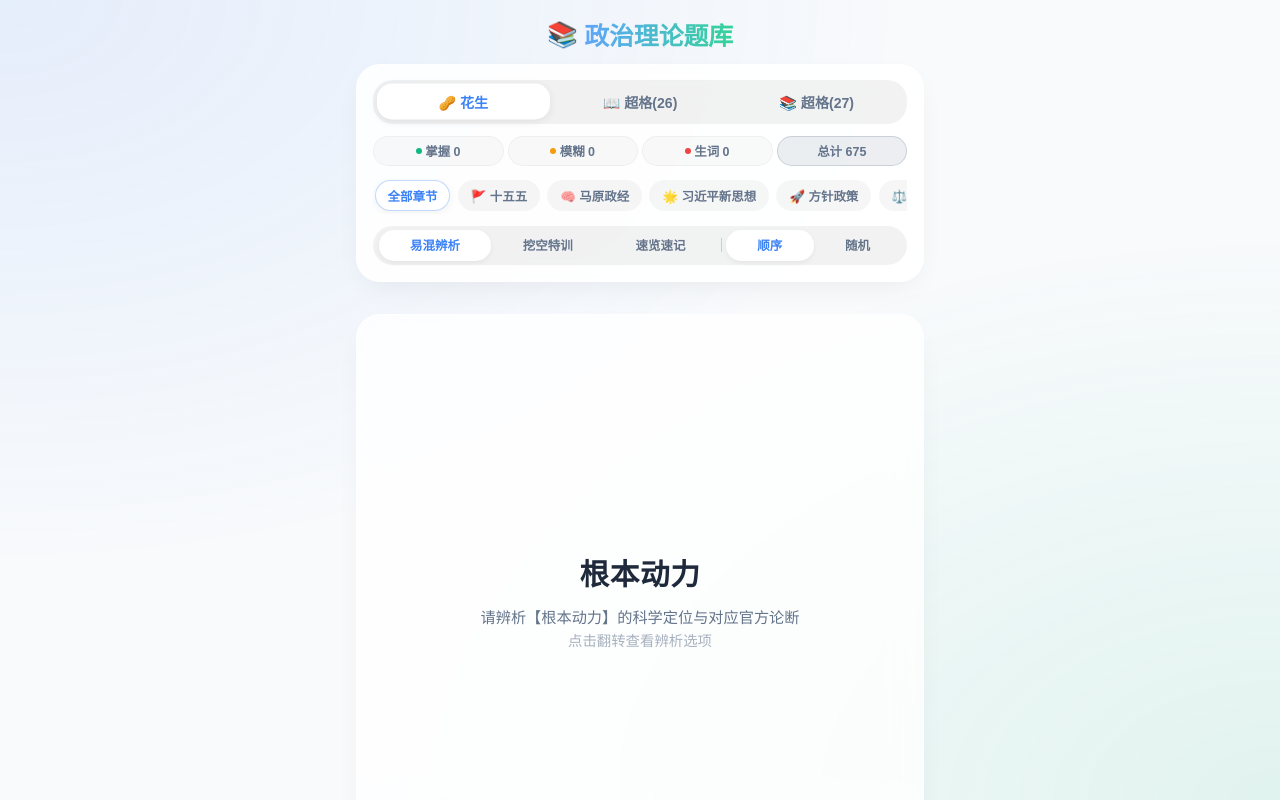
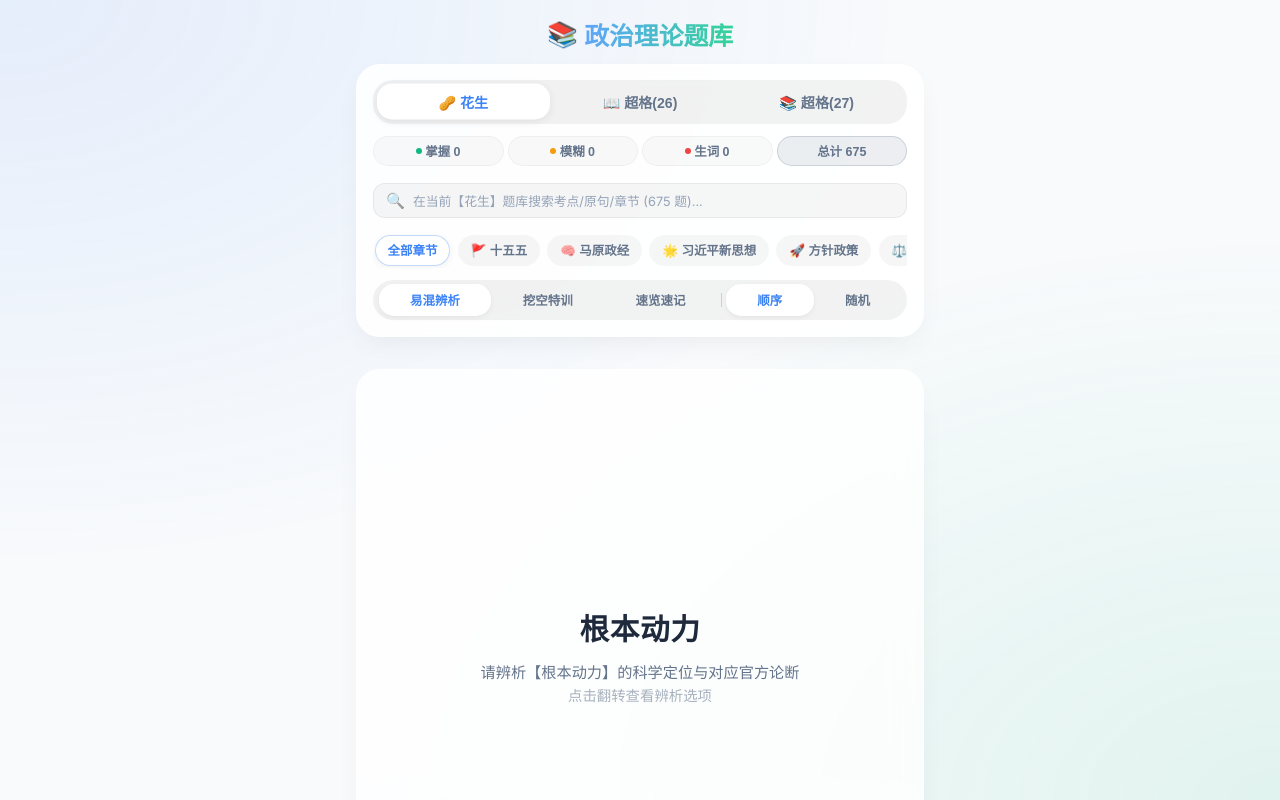
Before and after one commit to troses3/zhengzhi-fuxi, a React (Vite) app: page / in a window 1280 px wide. Shown: the top 800 px of the page. Built offline with nearby package versions, Linux system fonts and the light colour scheme.

Commit message:
feat(search): add instant multi-dimensional keyword search matching current active question bank across cards and speed mode

```diff
--- a/src/App.css
+++ b/src/App.css
@@ -191,6 +191,148 @@ body {
   background: rgba(100, 116, 139, 0.12);
   border-color: rgba(100, 116, 139, 0.25);
   color: var(--text-secondary);
+}
+
+/* 🔍 搜索栏样式 */
+.search-bar-container {
+  display: flex;
+  flex-direction: column;
+  gap: 0.35rem;
+  width: 100%;
+  margin: 0.35rem 0 0.15rem 0;
+}
+
+.search-input-box {
+  display: flex;
+  align-items: center;
+  background: rgba(0, 0, 0, 0.035);
+  border: 1.5px solid rgba(0, 0, 0, 0.06);
+  border-radius: 12px;
+  padding: 0.42rem 0.75rem;
+  transition: all 0.2s ease;
+  position: relative;
+}
+
+.search-input-box:focus-within {
+  background: #ffffff;
+  border-color: var(--accent-color);
+  box-shadow: 0 0 0 3px rgba(59, 130, 246, 0.12);
+}
+
+.search-icon {
+  font-size: 0.95rem;
+  margin-right: 0.5rem;
+  opacity: 0.6;
+  user-select: none;
+  display: flex;
+  align-items: center;
+}
+
+.search-input {
+  flex: 1;
+  border: none;
+  background: transparent;
+  outline: none;
+  font-size: 0.86rem;
+  color: var(--text-primary);
+  font-family: inherit;
+  min-width: 0;
+}
+
+.search-input::placeholder {
+  color: #94a3b8;
+  font-size: 0.8rem;
+}
+
+.search-clear-btn {
+  background: #cbd5e1;
+  border: none;
+  color: #475569;
+  width: 18px;
+  height: 18px;
+  border-radius: 50%;
+  display: flex;
+  align-items: center;
+  justify-content: center;
+  font-size: 0.65rem;
+  font-weight: bold;
+  cursor: pointer;
+  padding: 0;
+  margin-left: 0.4rem;
+  transition: background 0.15s;
+}
+
+.search-clear-btn:hover {
+  background: #94a3b8;
+  color: white;
+}
+
+.search-result-pill {
+  font-size: 0.75rem;
+  color: var(--accent-color);
+  background: rgba(59, 130, 246, 0.08);
+  padding: 0.15rem 0.55rem;
+  border-radius: 6px;
+  width: fit-content;
+  align-self: flex-start;
+  font-weight: 600;
+}
+
+.speed-search-tag {
+  font-size: 0.85rem;
+  color: var(--accent-color);
+  font-weight: normal;
+}
+
+/* 空状态卡片 */
+.empty-state-card {
+  background: white;
+  border-radius: 20px;
+  padding: 2.5rem 1.5rem;
+  text-align: center;
+  box-shadow: 0 10px 30px rgba(0, 0, 0, 0.04);
+  display: flex;
+  flex-direction: column;
+  align-items: center;
+  gap: 0.6rem;
+  margin: 1rem 0;
+}
+
+.empty-state-icon {
+  font-size: 2.5rem;
+  margin-bottom: 0.2rem;
+}
+
+.empty-state-card h3 {
+  font-size: 1.05rem;
+  color: var(--text-primary);
+  font-weight: 700;
+  margin: 0;
+}
+
+.empty-state-card p {
+  font-size: 0.85rem;
+  color: var(--text-secondary);
+  max-width: 280px;
+  line-height: 1.5;
+  margin: 0;
+}
+
+.empty-state-btn {
+  margin-top: 0.5rem;
+  background: var(--accent-color);
+  color: white;
+  border: none;
+  padding: 0.45rem 1.2rem;
+  border-radius: 10px;
+  font-size: 0.85rem;
+  font-weight: 600;
+  cursor: pointer;
+  transition: opacity 0.2s;
+}
+
+.empty-state-btn:hover {
+  opacity: 0.9;
 }
 
 /* 分类横向滑动条（第一行优化） */
--- a/src/App.jsx
+++ b/src/App.jsx
@@ -174,6 +174,7 @@ function App() {
 
   const [shuffledOptions, setShuffledOptions] = useState([]);
   const [selectedOption, setSelectedOption] = useState(null);
+  const [searchQuery, setSearchQuery] = useState('');
 
   const cardBackInnerRef = useRef(null);
   const [cardHeight, setCardHeight] = useState('340px');
@@ -227,7 +228,7 @@ function App() {
       } else {
         storageKey = 'pt-tracker-v17-chaoge27-cloze';
         oldKey = 'pt-tracker-v16-chaoge27-cloze';
-        sourceData = chaogePoliticalTheory; // 2027 纯享精选版 (137题)
+        sourceData = chaogePoliticalTheory; // 2027 纯享精选版 (137/421题)
       }
     }
 
@@ -318,8 +319,23 @@ function App() {
     }
   }, [items, dataSource, activeMode]);
 
-  // Filtered by chapter
+  // Filtered by chapter & search query
   const currentCategoryItems = items.filter(item => {
+    // 🔍 实时多维度匹配当前题库
+    if (searchQuery.trim()) {
+      const q = searchQuery.trim().toLowerCase();
+      const w = (item.word || '').toLowerCase();
+      const m = (item.meaning || '').toLowerCase();
+      const h = (item.hint || '').toLowerCase();
+      const g = (item.group || '').toLowerCase();
+      const c = (item.chapter || '').toLowerCase();
+      const t = (item.title || '').toLowerCase();
+      const s = (item.subtitle || '').toLowerCase();
+      const d = (item.distractors || []).map(x => x.word || '').join(' ').toLowerCase();
+      const matchesSearch = w.includes(q) || m.includes(q) || h.includes(q) || g.includes(q) || c.includes(q) || t.includes(q) || s.includes(q) || d.includes(q);
+      if (!matchesSearch) return false;
+    }
+
     if (selectedCategory === 'all') return true;
     return item.chapter === selectedCategory;
   });
@@ -585,6 +601,44 @@ function App() {
             </div>
           </div>
 
+          {/* 🔍 全局题库实时搜索栏 */}
+          <div className="search-bar-container">
+            <div className="search-input-box">
+              <span className="search-icon">🔍</span>
+              <input
+                type="text"
+                className="search-input"
+                placeholder={`在当前【${dataSource === 'huasheng' ? '花生' : dataSource === 'chaoge27' ? '超格(27)' : '超格(26)'}】题库搜索考点/原句/章节 (${items.length} 题)...`}
+                value={searchQuery}
+                onChange={(e) => {
+                  setSearchQuery(e.target.value);
+                  setCurrentIndex(0);
+                  setIsFlipped(false);
+                  setSelectedOption(null);
+                }}
+              />
+              {searchQuery && (
+                <button
+                  className="search-clear-btn"
+                  onClick={() => {
+                    setSearchQuery('');
+                    setCurrentIndex(0);
+                    setIsFlipped(false);
+                    setSelectedOption(null);
+                  }}
+                  title="清除搜索"
+                >
+                  ✕
+                </button>
+              )}
+            </div>
+            {searchQuery && (
+              <div className="search-result-pill">
+                🔍 匹配到 <strong>{currentCategoryItems.length}</strong> 个考点
+              </div>
+            )}
+          </div>
+
           {/* 第一行修改：单行横向滑动章节栏（根据当前数据库动态渲染官方章节） */}
           <div className="category-scroll-container">
             <div className="category-scroll-track">
@@ -647,6 +701,23 @@ function App() {
       </header>
 
       <main className="main-content">
+        {currentCategoryItems.length === 0 ? (
+          <div className="empty-state-card">
+            <div className="empty-state-icon">🔍</div>
+            <h3>未找到与 “{searchQuery}” 相关的考点</h3>
+            <p>您可以尝试缩短关键词，或切换上方全部章节与题库</p>
+            <button
+              className="empty-state-btn"
+              onClick={() => {
+                setSearchQuery('');
+                setSelectedCategory('all');
+              }}
+            >
+              清空搜索与筛选
+            </button>
+          </div>
+        ) : (
+          <>
             {/* 卡片模式：挖空特训 & 易混辨析 */}
             {(activeMode === 'quiz' || activeMode === 'contrast') && (
               <>
@@ -797,7 +868,7 @@ function App() {
         {activeMode === 'speed' && (
           <div className="list-mode-container">
             <div className="list-mode-header">
-              <h3>速览速记 - {currentCategoryItems.length} 个考点</h3>
+              <h3>速览速记 - {currentCategoryItems.length} 个考点 {searchQuery && <span className="speed-search-tag">（搜索：“{searchQuery}”）</span>}</h3>
               <button className="toggle-mask-btn" onClick={() => setHideBlanksInSpeedMode(!hideBlanksInSpeedMode)}>
                 {hideBlanksInSpeedMode ? '👀 揭晓全部' : '🙈 遮挡考点'}
               </button>
@@ -811,6 +882,8 @@ function App() {
               />
             ))}
           </div>
+        )}
+          </>
         )}
 
 
```
Also changed, not shown: 5 other files (tests, documents, lock files or other folders). Lines whose indentation alone changed are shown as unchanged.
